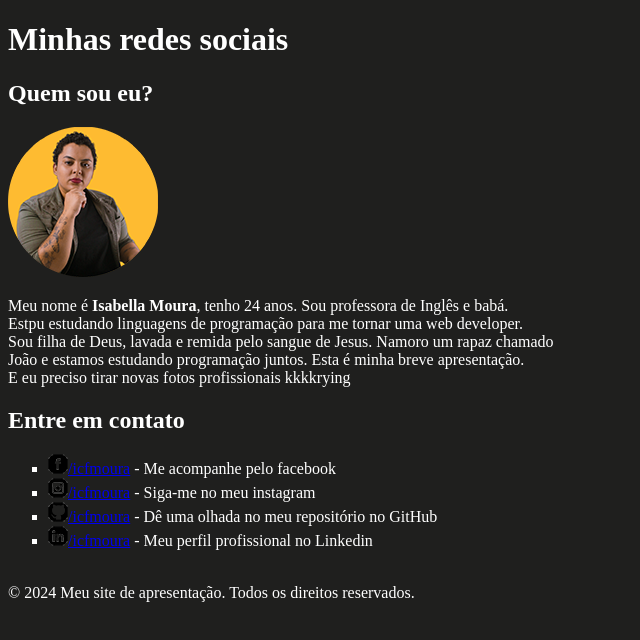
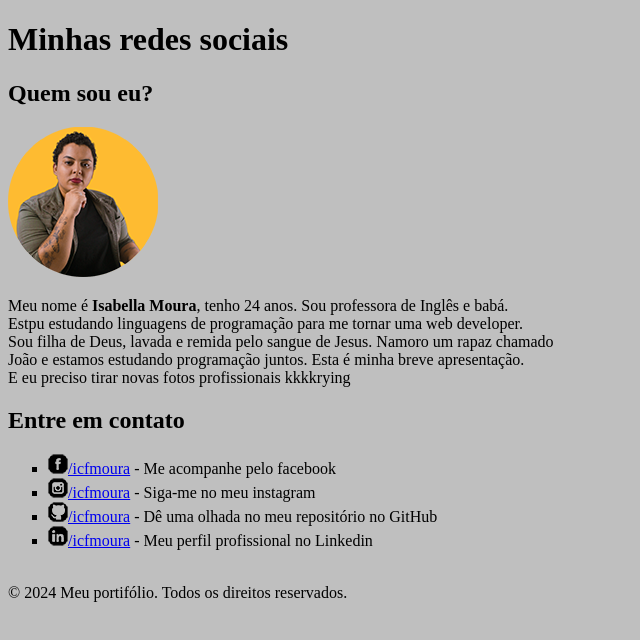
Before and after one commit to icfmoura/portifolio, a plain HTML site: page index.html in a window 1280 px wide. Shown: the whole page, without its empty margins (0-640 px from the left). Drawn offline with Linux system fonts and the light colour scheme.

Commit message:
footer changed & background color

```diff
--- a/index.html
+++ b/index.html
@@ -7,8 +7,8 @@
     <link rel="shortcut icon" href="imgs/favicom.ico" type="image/x-icon">
     <style>
         body {
-            background-color: rgb(31, 31, 30);
-            color: rgb(255, 255, 255);
+            background-color: rgb(191, 191, 191);
+            color: rgb(0, 0, 0);
         }
     </style>
 </head>
@@ -25,7 +25,7 @@
         <li><img src="imgs/icone-linkedin.png" alt="icone-linkedin"><a href="https://www.linkedin.com/in/icfmoura/" target="_blank" rel="external">/icfmoura</a> - Meu perfil profissional no Linkedin</li>
     </ul>
     <footer>
-        <p><br>&copy; 2024 Meu site de apresentação. Todos os direitos reservados.</p>
+        <p><br>&copy; 2024 Meu portifólio. Todos os direitos reservados.</p>
     </footer>
 </body>
 </html>
```
